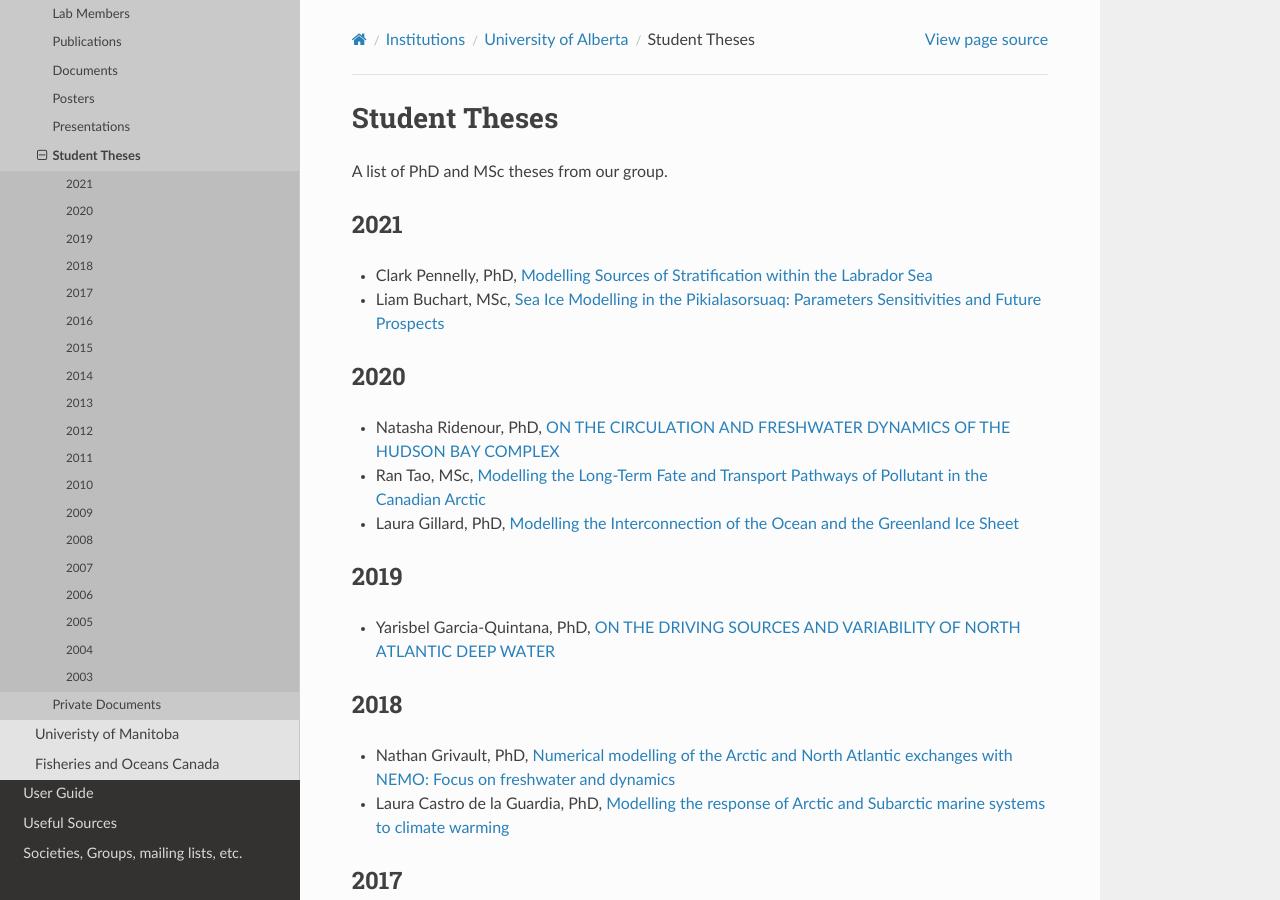
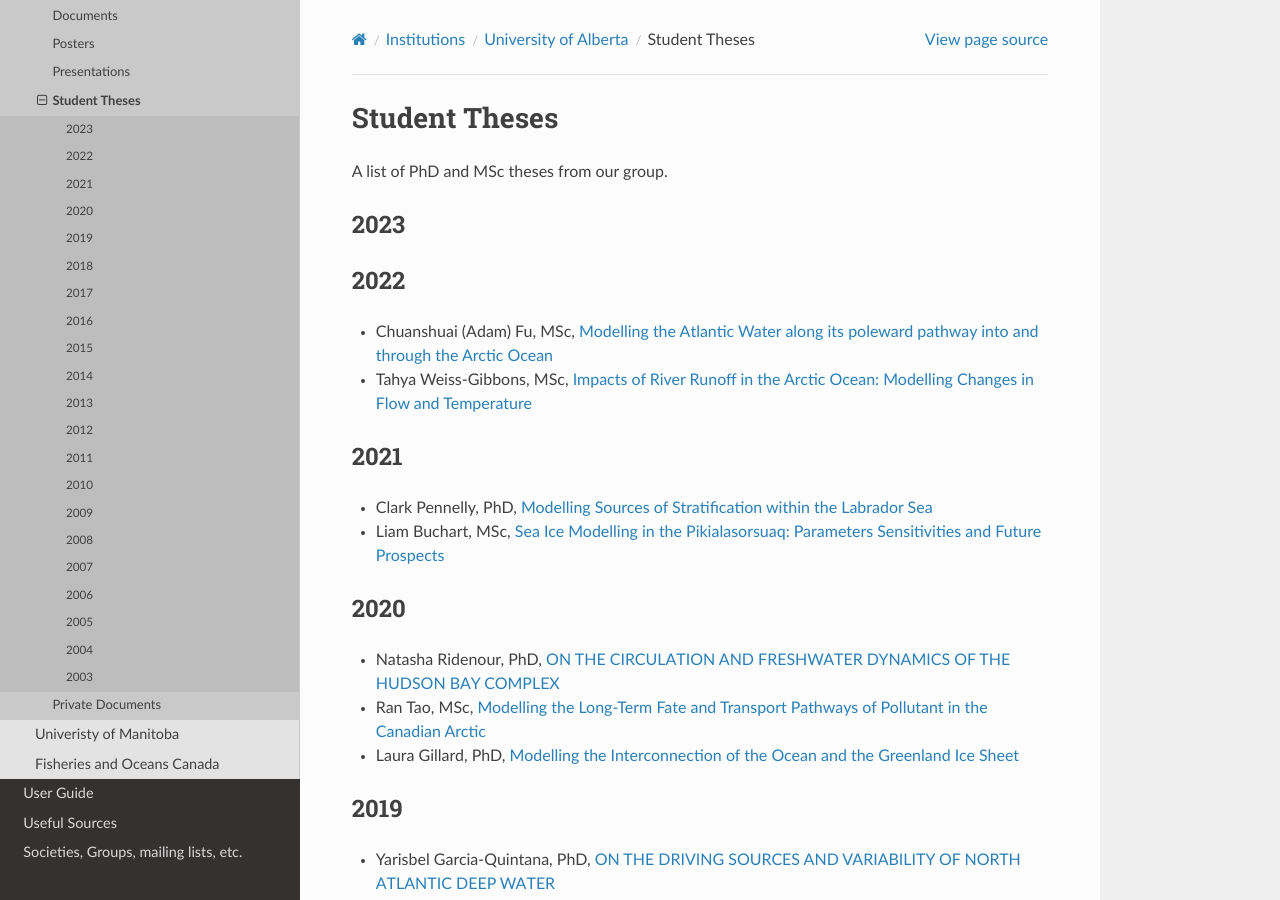
Before and after one commit to UofA-NEMO/Canadian-NEMO-Ocean-Modelling-Forum-Community-of-Practice, a Sphinx documentation site: the page built from docs/Institutions/UofA/Student_Theses.rst, in a window 1280 px wide and 900 px high. Built offline with Sphinx 7.4.7 and the Read the Docs theme 2.0.0, drawn with Linux system fonts in a browser that asks for light colours; pages that are not in the unit, such as notebooks, are missing from menus.

Commit message:
Update Student_Theses.rst

```diff
--- a/docs/Institutions/UofA/Student_Theses.rst
+++ b/docs/Institutions/UofA/Student_Theses.rst
@@ -2,6 +2,18 @@
 ==============
 
 A list of PhD and MSc theses from our group.
+
+
+2023
+----
+
+
+2022
+----
+
+* Chuanshuai (Adam) Fu, MSc, `Modelling the Atlantic Water along its poleward pathway into and through the Arctic Ocean <https://era.library.ualberta.ca/items/5095cc0a-1258-4427-a6b8-86e5d1501b7b>`_
+
+* Tahya Weiss-Gibbons, MSc, `Impacts of River Runoff in the Arctic Ocean: Modelling Changes in Flow and Temperature <https://era.library.ualberta.ca/items/46bc85f1-9029-4736-ad0b-550f9aa892bc>`_
 
 2021
 ----
```
